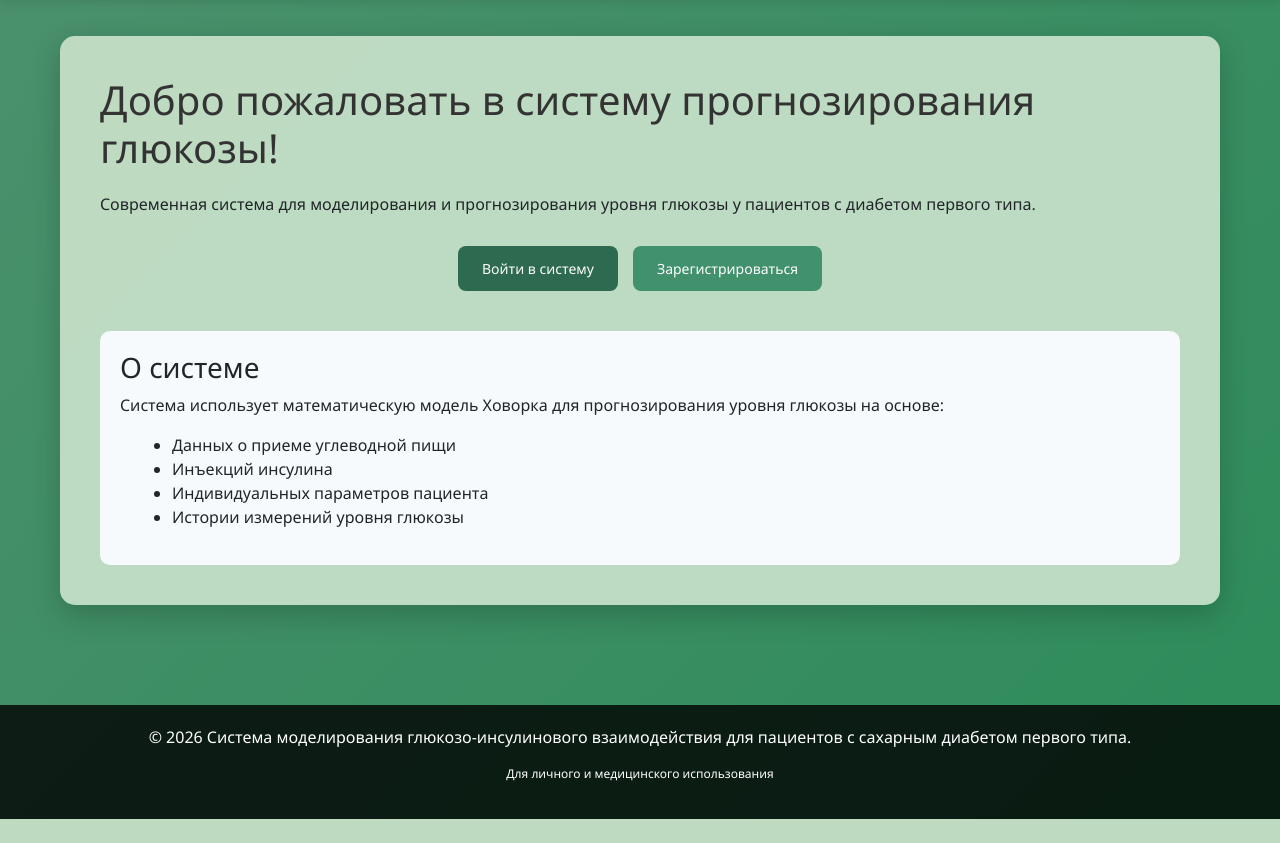
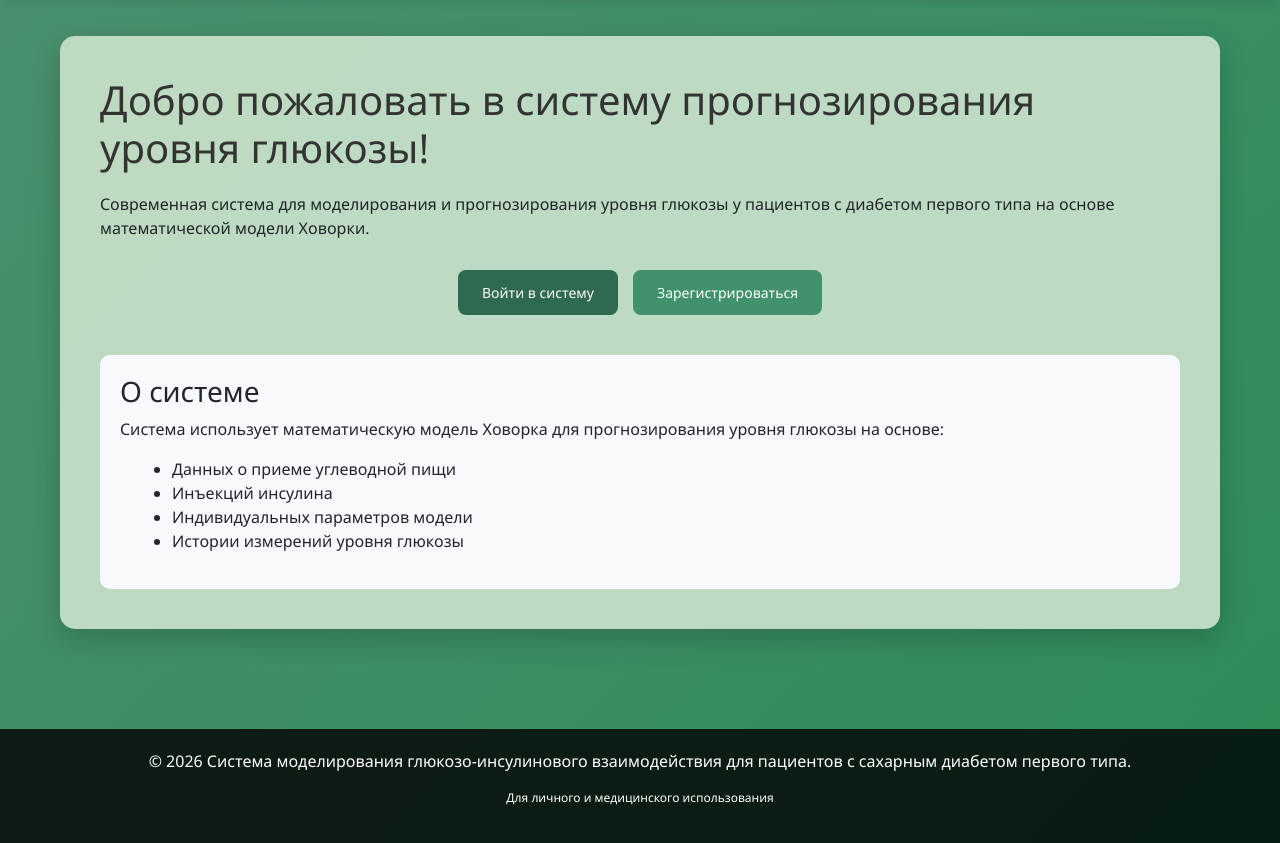
Before and after one commit to likkk5/diploma_project, a Django app: page / in a window 1280 px wide. Shown: the part 60-903 px from the top of the page. Before the commit the page ends 879 px from the top, so only its background shows below. Run offline with Django 5.2, Linux system fonts and the light colour scheme; parts of the project's set-up code (start-up, migrations or seed data) failed here and were passed over.

Commit message:
some text fixes

```diff
--- a/myProject/myApp/templates/myApp/edit_parameters.html
+++ b/myProject/myApp/templates/myApp/edit_parameters.html
@@ -144,7 +144,7 @@
                                     Биодоступность пищи (AG)
                                 </label>
                                 {{ form.bioavailability }}
-                                <small class="form-text text-muted">По умолчанию: 0.8</small>
+                                <small class="form-text text-muted">По умолчанию: 0.8 | Доля усвоенных углеводов</small>
                             </div>
 
                             <div class="col-md-6 mb-3">
--- a/myProject/myApp/templates/myApp/home.html
+++ b/myProject/myApp/templates/myApp/home.html
@@ -5,8 +5,8 @@
 
 {% block content %}
 <div class="welcome-card">
-    <h1>Добро пожаловать в систему прогнозирования глюкозы!</h1>
-    <p>Современная система для моделирования и прогнозирования уровня глюкозы у пациентов с диабетом первого типа.</p>
+    <h1>Добро пожаловать в систему прогнозирования уровня глюкозы!</h1>
+    <p>Современная система для моделирования и прогнозирования уровня глюкозы у пациентов с диабетом первого типа на основе математической модели Ховорки.</p>
 
     {% if user.is_authenticated %}
         <div class="user-info">
@@ -97,7 +97,7 @@
             <ul style="margin-top: 10px; margin-left: 20px;">
                 <li>Данных о приеме углеводной пищи</li>
                 <li>Инъекций инсулина</li>
-                <li>Индивидуальных параметров пациента</li>
+                <li>Индивидуальных параметров модели</li>
                 <li>Истории измерений уровня глюкозы</li>
             </ul>
         </div>
```
